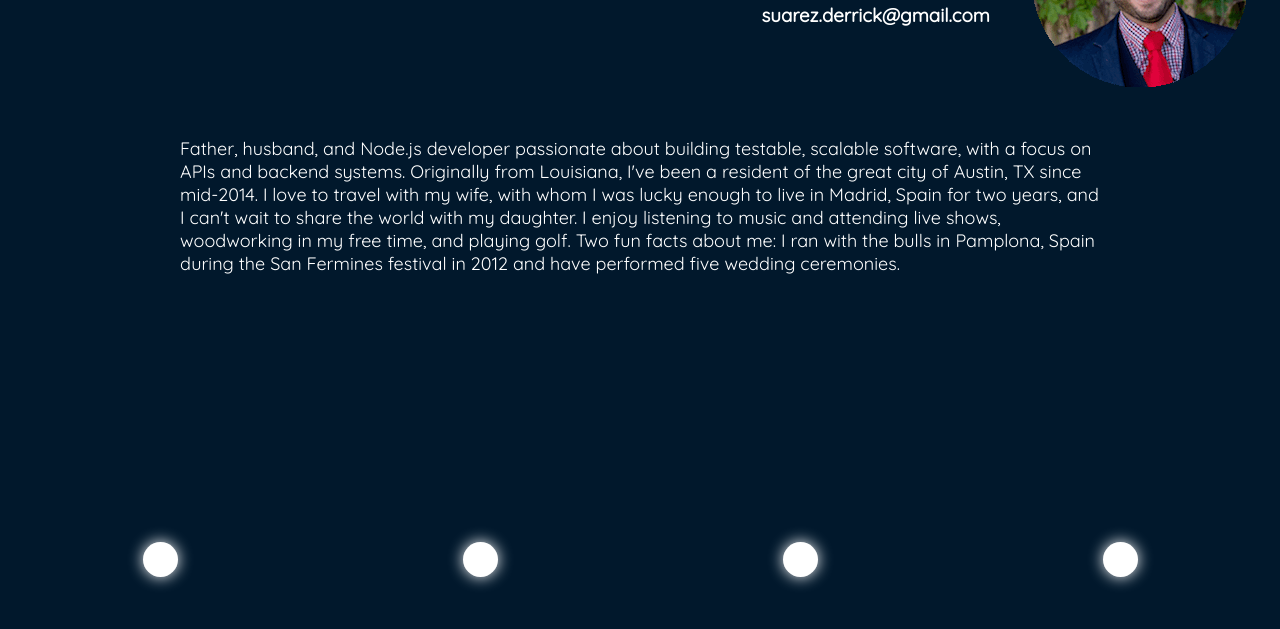
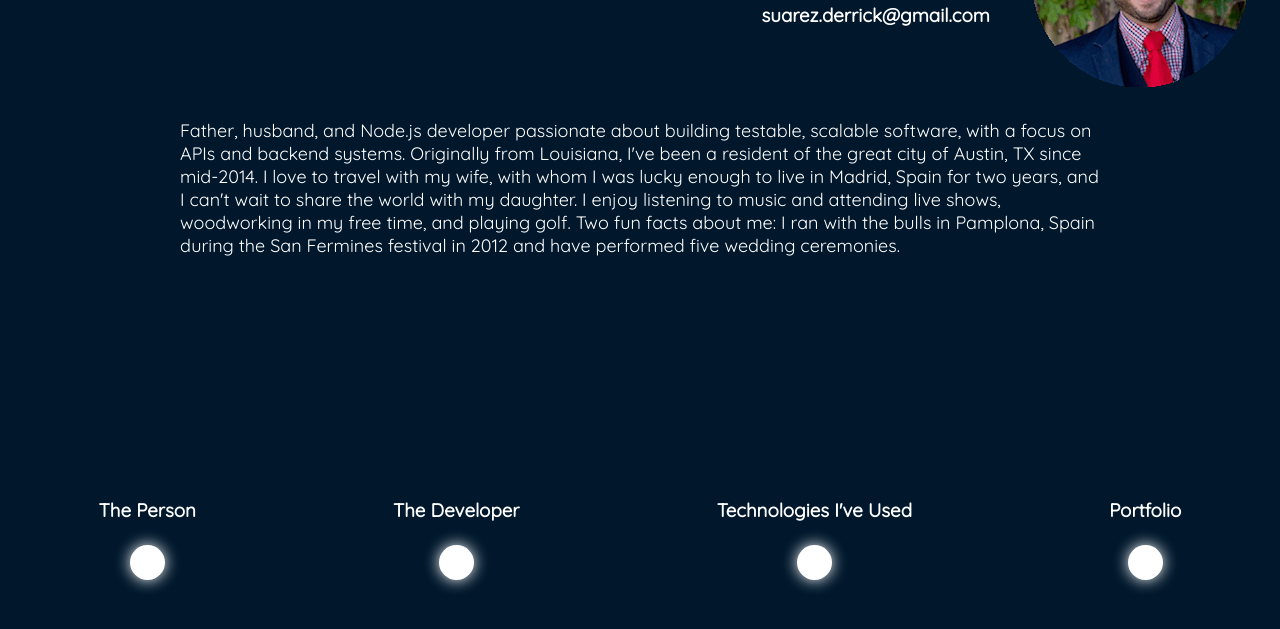
Before and after one commit to dsuare1/portfolio_v2, a React app: page / in a window 1280 px wide. Shown: the part 161-790 px from the top of the page. Built offline with nearby package versions, Linux system fonts and the light colour scheme.

Commit message:
pv2_4 & pv2_5 complete; need to work on design

```diff
--- a/src/css/style.css
+++ b/src/css/style.css
@@ -1,10 +1,11 @@
 body {
     /*background: #0D47A1;*/
     background: #01182c;
+    color: #ffffff;
     font-family: 'Quicksand', Arial, sans-serif;
     font-size: 16px;
+    height: 100vh;
     margin: 0;
-    height: 100vh;
 }
 
 #root {
@@ -18,7 +19,7 @@ body {
 #copy-container {
     color: #ffffff;
     font-size: 18px;
-    height: 50vh;
+    height: 45vh;
     padding: 0 10em;
 }
 
@@ -44,7 +45,6 @@ body {
 }
 
 #person-container {
-    padding: 2em;
     padding: 0 2em;
     text-align: center;
 }
@@ -56,7 +56,13 @@ body {
     justify-content: space-around;
 }
 
-#circle {
+.section {
+    display: flex;
+    flex-direction: column;
+    align-items: center;
+}
+
+.circle {
     background-color: #ffffff;
     border-radius: 50%;
     box-shadow: 0 0 15px #ffffff;
@@ -66,7 +72,7 @@ body {
     width: 35px;
 }
 
-#circle:hover {
+.circle:hover {
     background-color: #e67e22;
     box-shadow: 0 0 30px #e67e22;
 }
--- a/src/js/App.js
+++ b/src/js/App.js
@@ -17,29 +17,48 @@ class App extends Component {
   constructor(props) {
     super(props);
     this.state = {
-      text: text.person,
+      copy: text.person,
     };
+    this.handleMouseOver = this.handleMouseOver.bind(this);
   }
 
-  handleMouseOver(e) { // eslint-disable-line
-    console.log(this.e);
-    console.log('foo');
-    // console.log(e.target);
+  handleMouseOver(e) {
+    console.log('fucking function was called!');
+    console.log(e.target.id);
+    let desiredCopy;
+
+    switch (e.target.id) {
+      case 'person':
+        desiredCopy = text.person;
+        break;
+
+      case 'developer':
+        desiredCopy = text.developer;
+        break;
+
+      case 'technologies':
+        desiredCopy = 'tech';
+        break;
+
+      default:
+        // Do nothing
+    }
     this.setState({
-      text: text.developer,
+      copy: desiredCopy,
     });
   }
 
   render() {
-    console.log(`handleMouseOver function in App component: ${this.handleMouseOver}`);
     return (
       <div id="app">
         <CalloutCard />
-        <Copy value={this.state.text} />
-        <Horizon onHover={this.handleMouseOver} />
+        <Copy value={this.state.copy} />
+        <Horizon onMouseOver={e => this.handleMouseOver(e)} />
       </div>
     );
   }
 }
 
+export default App;
+
 render(<App />, document.getElementById('react-root'));
--- a/src/js/components/Circle.js
+++ b/src/js/components/Circle.js
@@ -6,9 +6,14 @@ class Circle extends Component {
   }
 
   render() {
-    console.log(`Props from inside Circle component: ${JSON.stringify(this.props, null, 2)}`);
     return (
-      <div id="circle" />
+      <div
+        id={this.props.id}
+        className="circle"
+        onMouseOver={(e) => {
+        this.props.onMouseOver(e);
+      }}
+      />
     );
   }
 }
--- a/src/js/components/Copy.js
+++ b/src/js/components/Copy.js
@@ -7,9 +7,7 @@ class Copy extends Component {
 
   render() {
     return (
-      <div id="copy-container">
-        <p>{this.props.value}</p>
-      </div>
+      <div id="copy-container">{this.props.value}</div>
     );
   }
 }
--- a/src/js/components/Horizon.js
+++ b/src/js/components/Horizon.js
@@ -8,13 +8,24 @@ class Horizon extends Component {
   }
 
   render() {
-    console.log(`Props from inside Horizon component: ${JSON.stringify(this.props, null, 2)}`);
     return (
       <div id="horizon-container">
-        <Circle onMouseOver={this.props.onMouseOver } />
-        <Circle onMouseOver={this.props.onMouseOver } />
-        <Circle onMouseOver={this.props.onMouseOver } />
-        <Circle onMouseOver={this.props.onMouseOver } />
+        <div className="section">
+          <h3>The Person</h3>
+          <Circle id="person" onMouseOver={e => this.props.onMouseOver(e)} />
+        </div>
+        <div className="section">
+          <h3>The Developer</h3>
+          <Circle id="developer" onMouseOver={e => this.props.onMouseOver(e)} />
+        </div>
+        <div className="section">
+          <h3>Technologies I&apos;ve Used</h3>
+          <Circle id="technologies" onMouseOver={e => this.props.onMouseOver(e)} />
+        </div>
+        <div className="section">
+          <h3>Portfolio</h3>
+          <Circle id="portfolio" onMouseOver={e => this.props.onMouseOver(e)} />
+        </div>
       </div>
     );
   }
```
